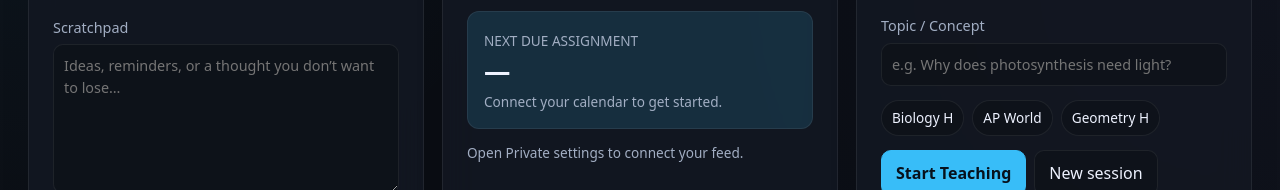
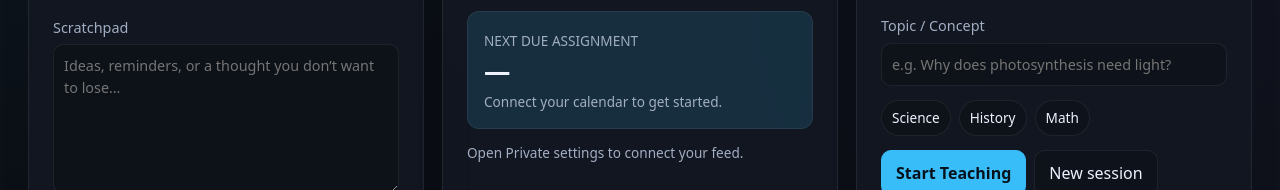
Before and after one commit to omar-dow/tech, a plain HTML site: page index.html in a window 1280 px wide. Shown: the part 1137-1327 px from the top of the page. Drawn offline with Linux system fonts and the light colour scheme.

Commit message:
Update coach preset buttons in index.html

```diff
--- a/index.html
+++ b/index.html
@@ -336,9 +336,9 @@ footer{padding:25px 0 0;color:var(--muted);font-size:.8rem;display:flex;gap:10px
           <input id="coach-topic" maxlength="200" placeholder="e.g. Why does photosynthesis need light?" required autocomplete="off">
         </label>
         <div class="row coach-presets" role="group" aria-label="Topic presets">
-          <button type="button" data-coach-preset="Biology H">Biology H</button>
-          <button type="button" data-coach-preset="AP World">AP World</button>
-          <button type="button" data-coach-preset="Geometry H">Geometry H</button>
+          <button type="button" data-coach-preset="Science">Science</button>
+          <button type="button" data-coach-preset="History">History</button>
+          <button type="button" data-coach-preset="Math">Math</button>
         </div>
         <div class="row">
           <button type="submit" id="coach-start" class="primary">Start Teaching</button>
```
